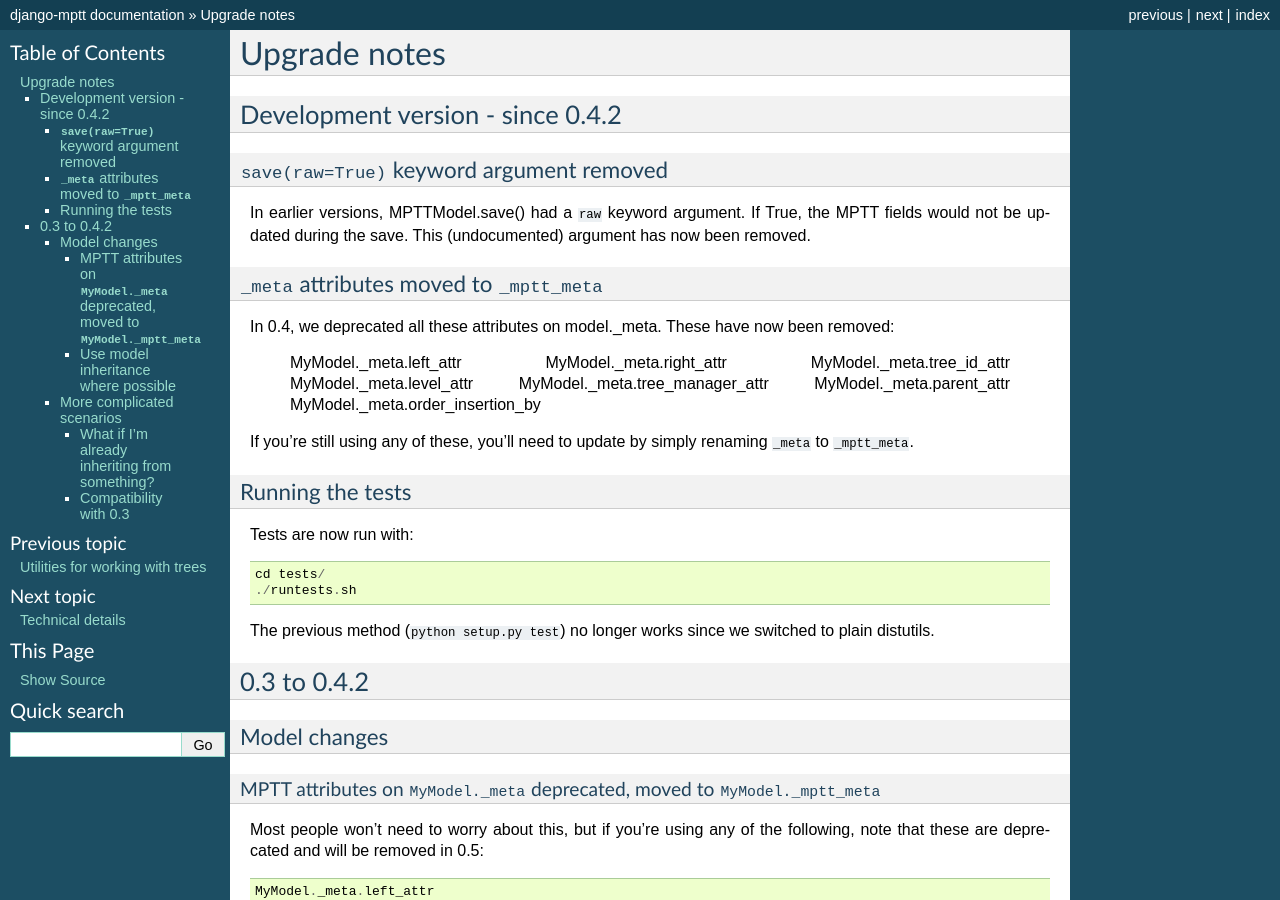
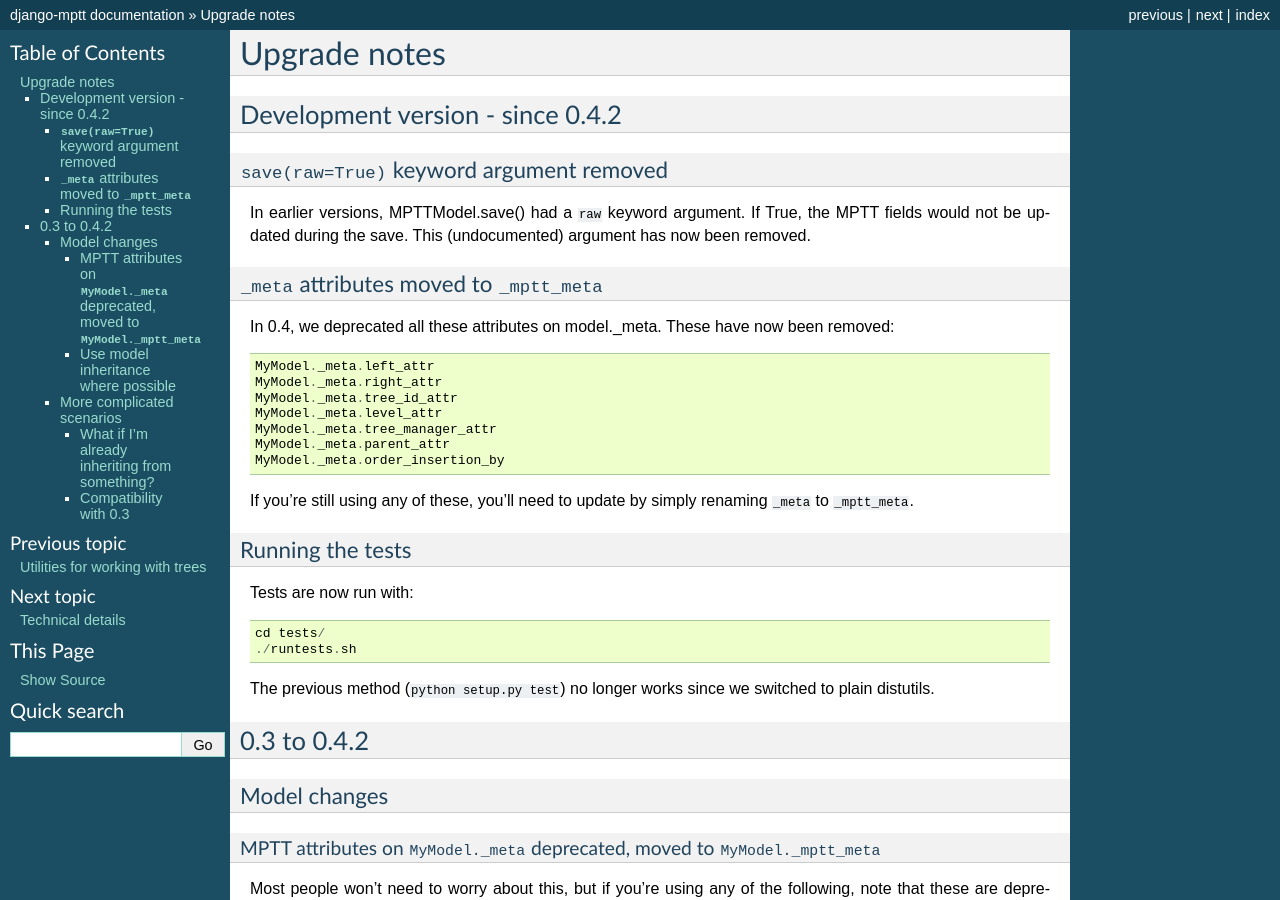
Before and after one commit to django-mptt/django-mptt, a Sphinx documentation site: the page built from docs/upgrade.rst, in a window 1280 px wide and 900 px high. Built offline with Sphinx 7.4.7, drawn with Linux system fonts in a browser that asks for light colours; the version number could not be read and is left out.

```diff
--- a/docs/upgrade.rst
+++ b/docs/upgrade.rst
@@ -15,7 +15,7 @@ This (undocumented) argument has now been removed.
 ``_meta`` attributes moved to ``_mptt_meta``
 ~~~~~~~~~~~~~~~~~~~~~~~~~~~~~~~~~~~~~~~~~~~~
 
-In 0.4, we deprecated all these attributes on model._meta. These have now been removed:
+In 0.4, we deprecated all these attributes on model._meta. These have now been removed::
 
     MyModel._meta.left_attr
     MyModel._meta.right_attr
```
